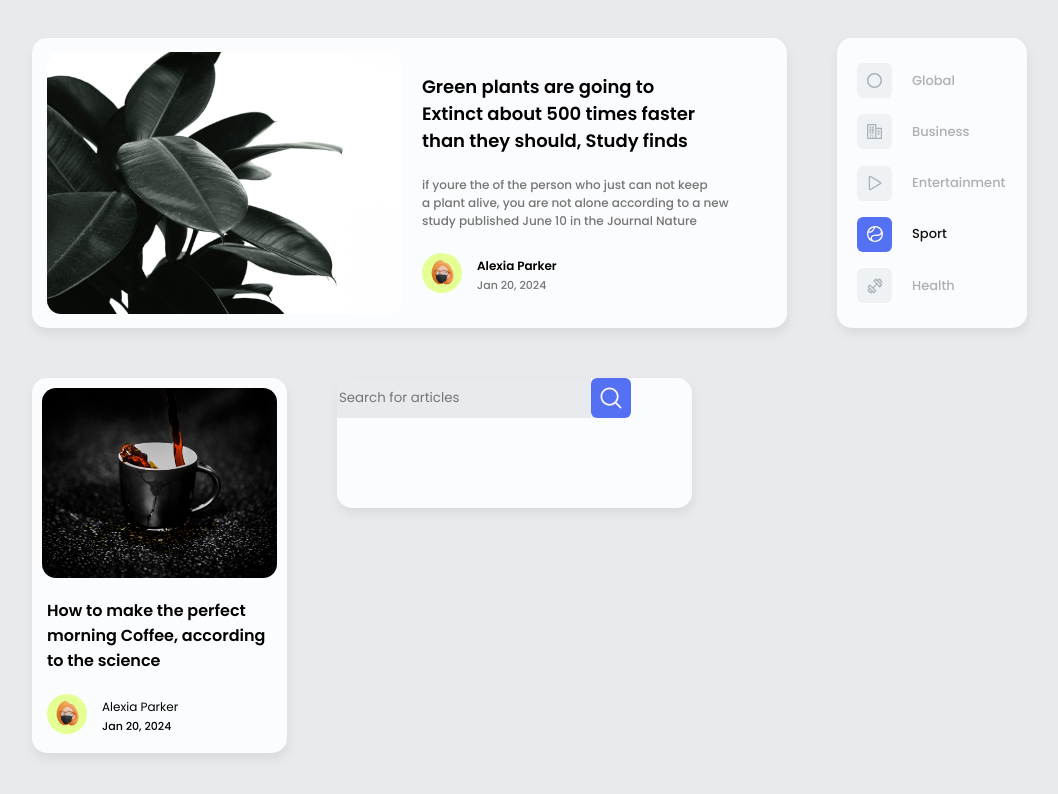
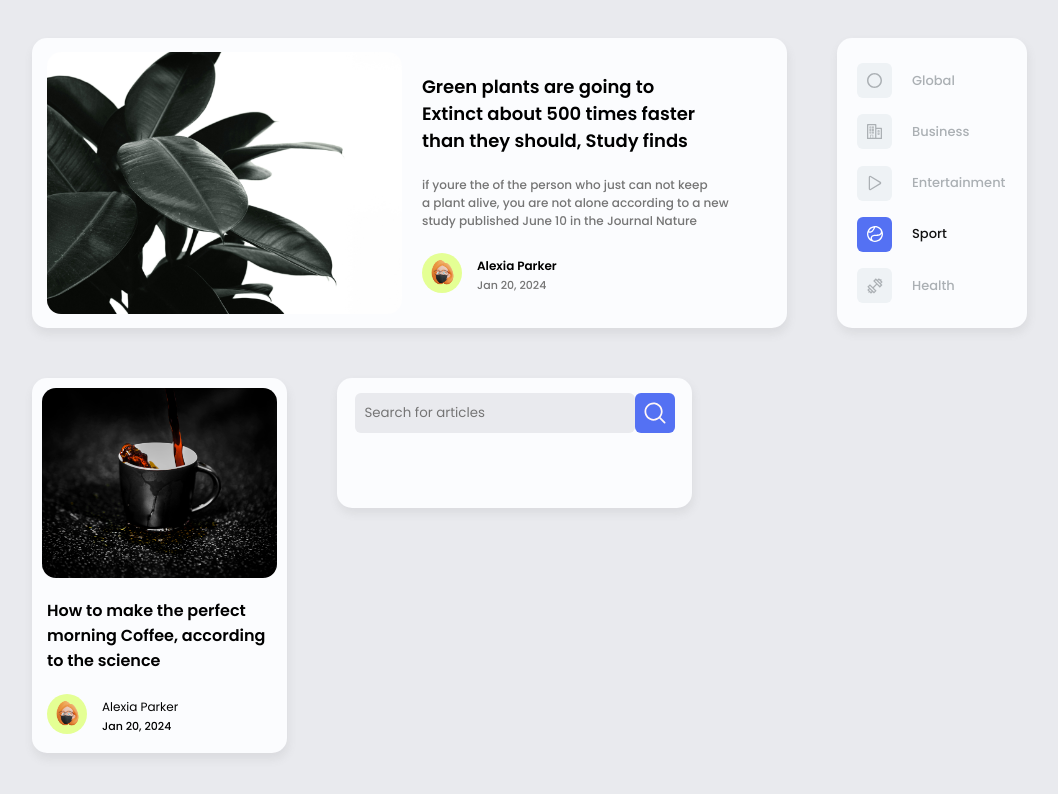
Before and after one commit to jovination/uicards, a React (Vite) app: page / in a window 1280 px wide. Shown: the top 794 px of the page, without its empty margins (108-1166 px from the left). Built offline with nearby package versions, Linux system fonts and the light colour scheme.

Commit message:
styling search input

```diff
--- a/src/assets/components/uicard_04/uicard_04.css
+++ b/src/assets/components/uicard_04/uicard_04.css
@@ -6,9 +6,14 @@
     box-shadow: 1px 5px 10px rgba(100,100,100,0.11);
 }
 .search_bar{
+    width: 100%;
+    height: 70px;
     display: flex;
+    justify-content: center;
+    align-items: center;
 
 }
+
 .search-btn{
     width: 40px;
     height: 40px;
@@ -19,12 +24,16 @@
     justify-content: center;
     align-items: center;
 }
+
 .search_icon{
     width: 30px;
 }
 #search_input{
- width: 250px;
- outline: none;
- border: none;
- background: #E9EAEE;
+width: 260px;
+padding:0 10px 0 10px;
+height: 40px;
+outline: none;
+border: none;
+background: #E9EAEE;
+border-radius: 6px;
 }
```
